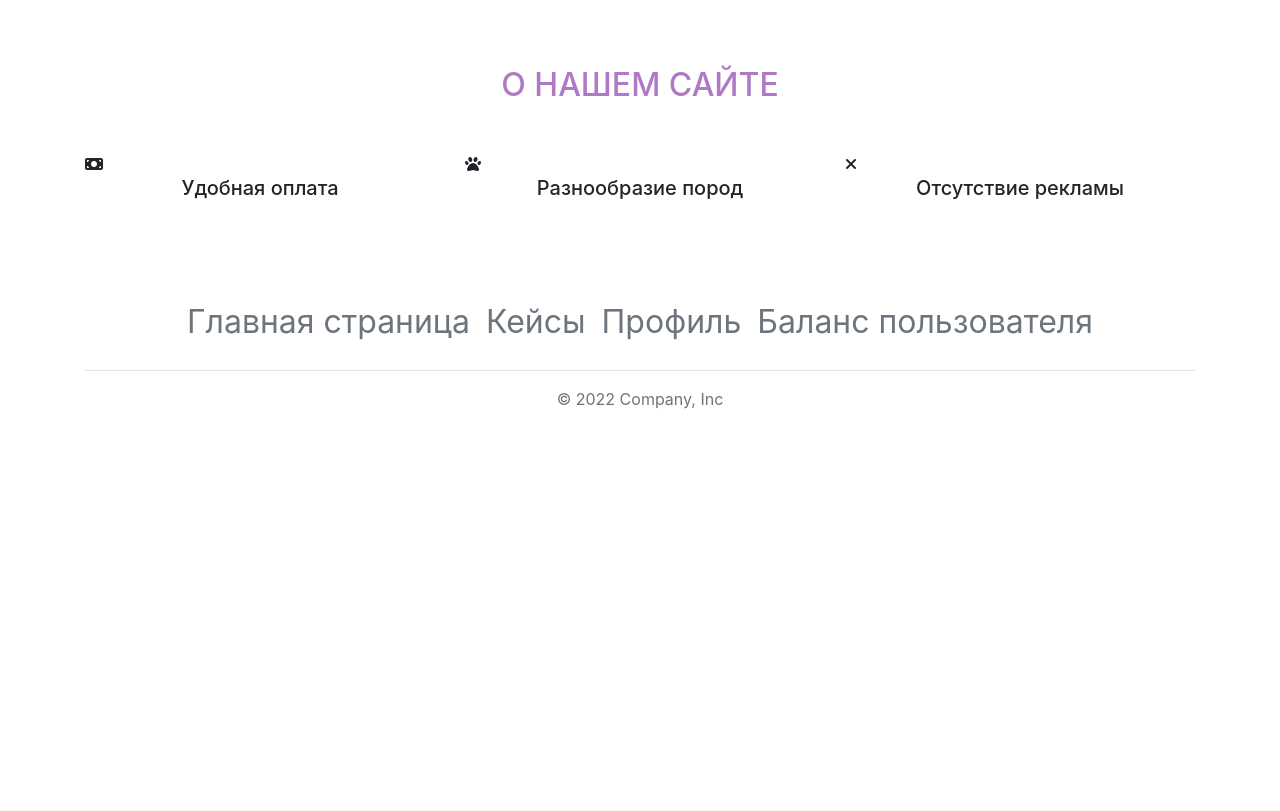
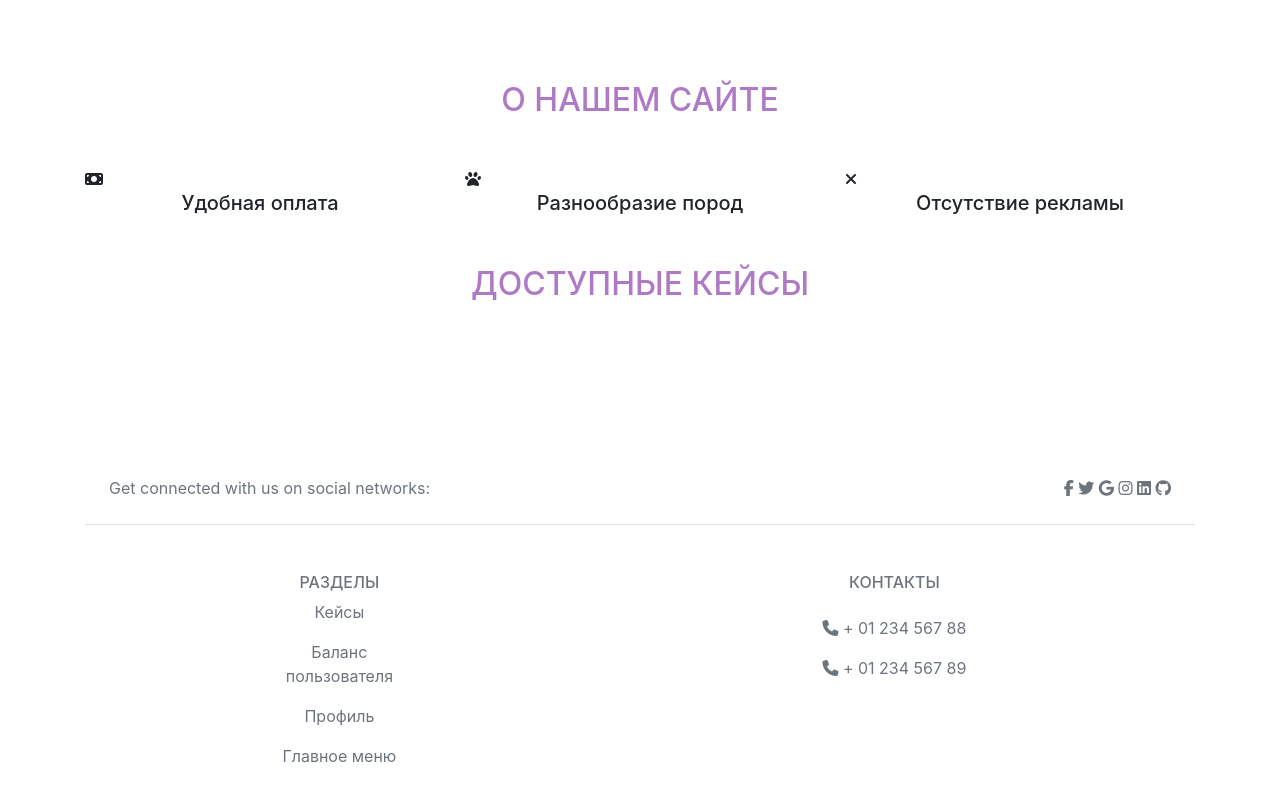
Before and after one commit to Lisa3483/website, a plain HTML site: page static/templates/main_menu.html in a window 1280 px wide. Shown: the part 414-1225 px from the top of the page. Before the commit the page ends 881 px from the top, so only its background shows below. Drawn offline with nearby package versions, Linux system fonts and the light colour scheme; files that its build step writes are made by us from their sources; files whose address does not match are found by name.

Commit message:
соединено, футер обновлен

```diff
--- a/static/css1/style.css
+++ b/static/css1/style.css
@@ -1,6 +1,9 @@
-header, footer {padding: 100px 300px;}
+header, footer {padding:100px 100px;}
+
 header { background: linear-gradient(to right, #fcf885 0%,#a5c956 46%,#5d8e12 100%);}
+h6 {padding: 0 50px}
 h1 {text-align: center}
+
 .wallpaper {
   display: flex;
   height: 100vh;
@@ -11,6 +14,7 @@ h1 {text-align: center}
   font-weight: 100;
   background: linear-gradient(to right, #fcf885 0%,#a5c956 46%,#5d8e12 100%);
 }
+
 .itd_play  {
   display: flex;
   width: 150px;
--- a/static/templates/main_menu.html
+++ b/static/templates/main_menu.html
@@ -22,21 +22,21 @@
   <button class="navbar-toggler" type="button" data-toggle="collapse" data-target="#navbarTogglerDemo03" aria-controls="navbarTogglerDemo03" aria-expanded="false" aria-label="Toggle navigation">
     <span class="navbar-toggler-icon"></span>
   </button>
-  <a class="navbar-brand" href="#">Navbar</a>
+  <a class="navbar-brand" href="#">Кейсы</a>
 
   <div class="collapse navbar-collapse" id="navbarTogglerDemo03">
     <ul class="navbar-nav mr-auto mt-2 mt-lg-0">
       <li class="nav-item active">
-        <a class="nav-link" href="#">Главное меню <span class="sr-only">(current)</span></a>
+        <a class="nav-link" href="/">Главное меню <span class="sr-only">(current)</span></a>
       </li>
       <li class="nav-item">
-        <a class="nav-link" href="#">Кейсы</a>
+        <a class="nav-link" href="/cases">Кейсы</a>
       </li>
       <li class="nav-item">
-        <a class="nav-link" href="#">Профиль</a>
+        <a class="nav-link" href="/profil">Профиль</a>
       </li>
       <li class="nav-item">
-        <a class="nav-link" href="#">Баланс пользователя</a>
+        <a class="nav-link" href="/wallet">Баланс пользователя</a>
       </li>
     </ul>
     <ul class="navbar-nav ms-auto mt-2 mt-lg-0">
@@ -45,8 +45,8 @@
           <img src="static/img/pprofil.png">
         </a>
         <div class="dropdown-menu" aria-labelledby="navbarDropdownMenuLink">
-          <a class="dropdown-item" href="#">Регистрация</a>
-          <a class="dropdown-item" href="#">Авторизация</a>
+          <a class="dropdown-item" href="/registr">Регистрация</a>
+          <a class="dropdown-item" href="/log">Авторизация</a>
         </div>
       </li>
     </ul>
@@ -92,16 +92,83 @@
         </div>
     </div>
 </section>
+<h2 class="text-center text-uppercase mb-5" style="color:#AF7AC5">Доступные кейсы</h2>
 
 <div class="container">
-  <footer class="py-3 my-4">
-    <ul class="nav justify-content-center border-bottom pb-3 mb-3">
-      <li class="nav-item"><a href="/" class="nav-link px-2 text-muted">Главная страница</a></li>
-      <li class="nav-item"><a href="#" class="nav-link px-2 text-muted">Кейсы</a></li>
-      <li class="nav-item"><a href="/profil" class="nav-link px-2 text-muted">Профиль</a></li>
-      <li class="nav-item"><a href="#" class="nav-link px-2 text-muted">Баланс пользователя</a></li>
-    </ul>
-    <p class="text-center text-muted">&copy; 2022 Company, Inc</p>
+  <footer class="text-center text-lg-start bg-body-tertiary text-muted">
+<!--    <ul class="nav justify-content-center border-bottom pb-3 mb-3">-->
+<!--      <li class="nav-item"><a href="/" class="nav-link px-2 text-muted">Главная страница</a></li>-->
+<!--      <li class="nav-item"><a href="#" class="nav-link px-2 text-muted">Кейсы</a></li>-->
+<!--      <li class="nav-item"><a href="/profil" class="nav-link px-2 text-muted">Профиль</a></li>-->
+<!--      <li class="nav-item"><a href="/wallet" class="nav-link px-2 text-muted">Баланс пользователя</a></li>-->
+<!--    </ul>-->
+
+<!--    <p class="text-center text-muted">popopopop</p>-->
+      <section class="d-flex justify-content-center justify-content-lg-between p-4 border-bottom">
+    <!-- Left -->
+    <div class="me-5 d-none d-lg-block">
+      <span>Get connected with us on social networks:</span>
+    </div>
+    <!-- Left -->
+
+    <!-- Right -->
+    <div>
+      <a href="" class="me-4 text-reset">
+        <i class="fab fa-facebook-f"></i>
+      </a>
+      <a href="" class="me-4 text-reset">
+        <i class="fab fa-twitter"></i>
+      </a>
+      <a href="" class="me-4 text-reset">
+        <i class="fab fa-google"></i>
+      </a>
+      <a href="" class="me-4 text-reset">
+        <i class="fab fa-instagram"></i>
+      </a>
+      <a href="" class="me-4 text-reset">
+        <i class="fab fa-linkedin"></i>
+      </a>
+      <a href="" class="me-4 text-reset">
+        <i class="fab fa-github"></i>
+      </a>
+    </div>
+  </section>
+  <section class="">
+    <div class="container text-center text-md-start mt-5">
+      <!-- Grid row -->
+      <div class="row mt-2">
+        <div class="col-md-3 col-lg-2 col-xl-2 mx-auto mb-4">
+          <!-- Links -->
+          <h6 class="text-uppercase fw-bold mb-2">
+            Разделы
+          </h6>
+          <p>
+            <a href="/cases" class="text-reset">Кейсы</a>
+          </p>
+          <p>
+            <a href="/wallet" class="text-reset">Баланс пользователя</a>
+          </p>
+          <p>
+            <a href="/profil" class="text-reset">Профиль</a>
+          </p>
+          <p>
+            <a href="/" class="text-reset">Главное меню</a>
+          </p>
+        </div>
+        <!-- Grid column -->
+
+        <!-- Grid column -->
+        <div class="col-md-4 col-lg-3 col-xl-3 mx-auto mb-md-0 mb-4">
+          <!-- Links -->
+          <h6 class="text-uppercase fw-bold mb-4">Контакты</h6>
+          <p><i class="fas fa-phone me-3"></i> + 01 234 567 88</p>
+          <p><i class="fas fa-phone me-3"></i> + 01 234 567 89</p>
+        </div>
+      </div>
+    </div>
+  </section>
+  <!-- Section: Links  -->
+
   </footer>
 </div>
 
```
Also changed, not shown: static/templates/profil.html (+3 -3 lines), templates/main_menu.html (deleted, +0 -88 lines), 2 other files.
